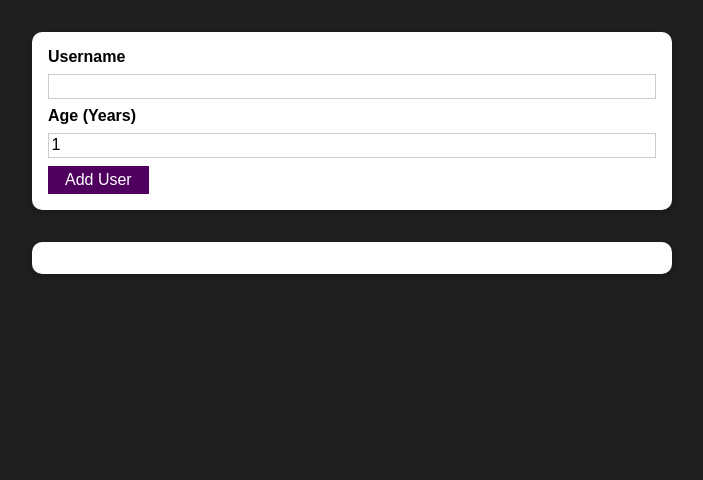
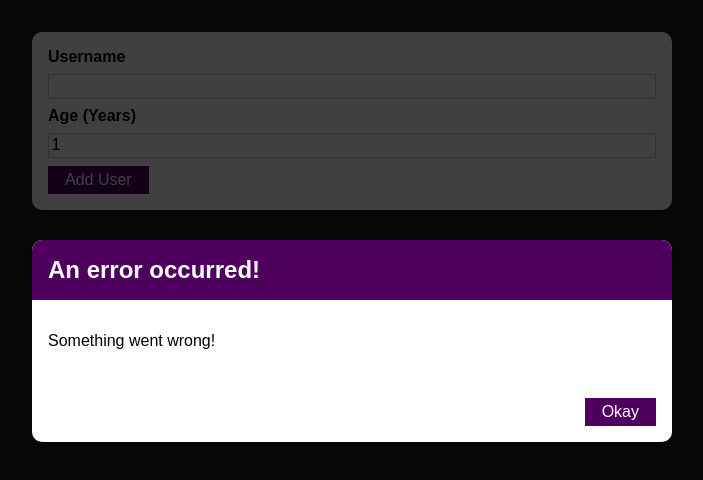
Before and after one commit to Dgvalerio/time-to-practice-react-tcg, a React (Create React App) app: page / in a window 1280 px wide. Shown: the top 480 px of the page, without its empty margins (288-991 px from the left). Built offline with nearby package versions, Linux system fonts and the light colour scheme.

Commit message:
Class 96 - Adding The "ErrorModal" Component

```diff
--- a/src/App.js
+++ b/src/App.js
@@ -1,6 +1,7 @@
 import React, { useState } from 'react';
 import AddUser from './components/Users/AddUser';
 import UsersList from './components/Users/UsersList';
+import ErrorModal from './components/UI/ErrorModal';
 
 const App = () => {
   const [usersList, setUsersList] = useState([]);
@@ -10,8 +11,11 @@
 
   return (
     <div>
-      <AddUser onAddUser={addUserHandler} />
-      <UsersList users={usersList} />
+      <ErrorModal title="An error occurred!" message="Something went wrong!" />
+      <div>
+        <AddUser onAddUser={addUserHandler} />
+        <UsersList users={usersList} />
+      </div>
     </div>
   );
 };
--- /dev/null
+++ b/src/components/UI/ErrorModal.js
@@ -0,0 +1,26 @@
+import React from 'react';
+import Card from './Card';
+import Button from './Button';
+
+import classes from './ErrorModal.module.css';
+
+const ErrorModal = ({ title, message }) => {
+  return (
+    <div>
+      <div className={classes.backdrop} />
+      <Card className={classes.modal}>
+        <header className={classes.header}>
+          <h2>{title}</h2>
+        </header>
+        <main className={classes.content}>
+          <p>{message}</p>
+        </main>
+        <footer className={classes.actions}>
+          <Button>Okay</Button>
+        </footer>
+      </Card>
+    </div>
+  );
+};
+
+export default ErrorModal;
--- /dev/null
+++ b/src/components/UI/ErrorModal.module.css
@@ -0,0 +1,45 @@
+.backdrop {
+  position: fixed;
+  top: 0;
+  left: 0;
+  width: 100%;
+  height: 100vh;
+  z-index: 10;
+  background: rgba(0, 0, 0, 0.75);
+}
+
+.modal {
+  position: fixed;
+  top: 30vh;
+  left: 10%;
+  width: 80%;
+  z-index: 100;
+  overflow: hidden;
+}
+
+.header {
+  background: #4f005f;
+  padding: 1rem;
+}
+
+.header h2 {
+  margin: 0;
+  color: white;
+}
+
+.content {
+  padding: 1rem;
+}
+
+.actions {
+  padding: 1rem;
+  display: flex;
+  justify-content: flex-end;
+}
+
+@media (min-width: 768px) {
+  .modal {
+    left: calc(50% - 20rem);
+    width: 40rem;
+  }
+}
```
